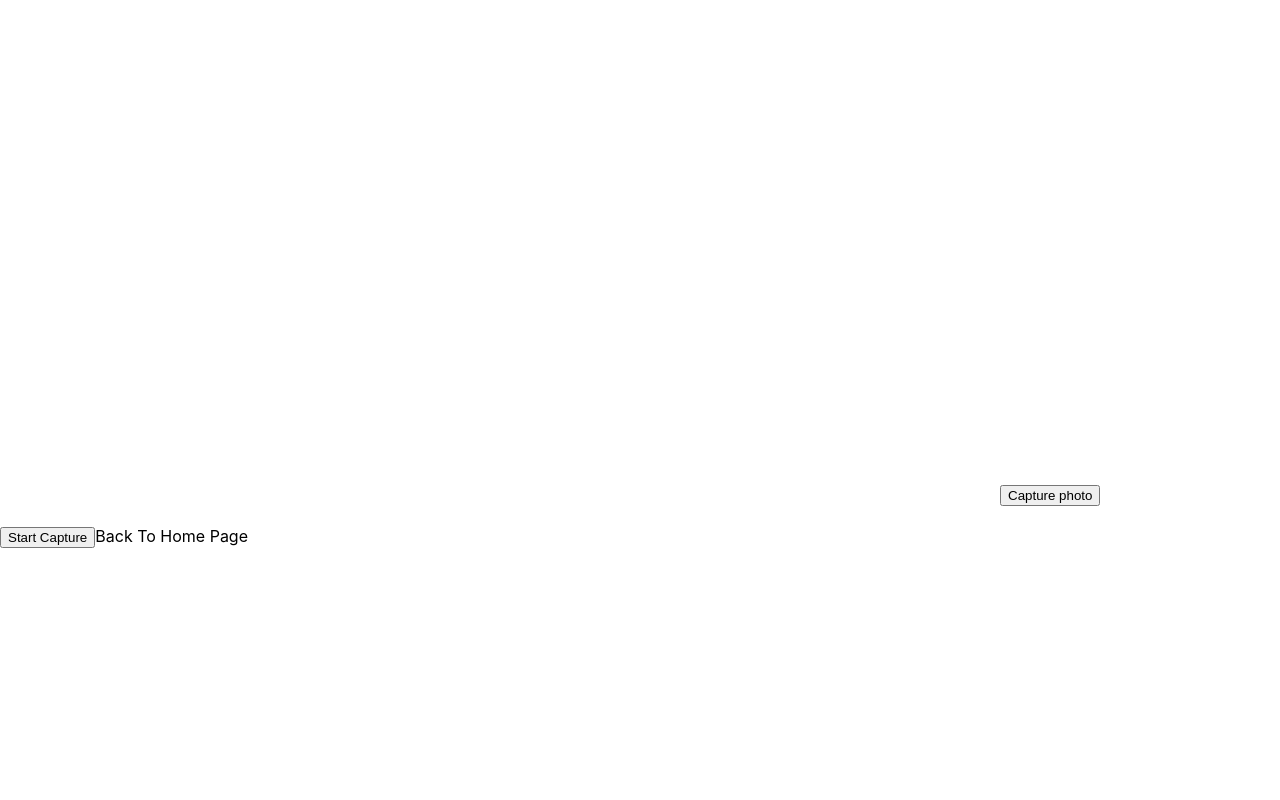
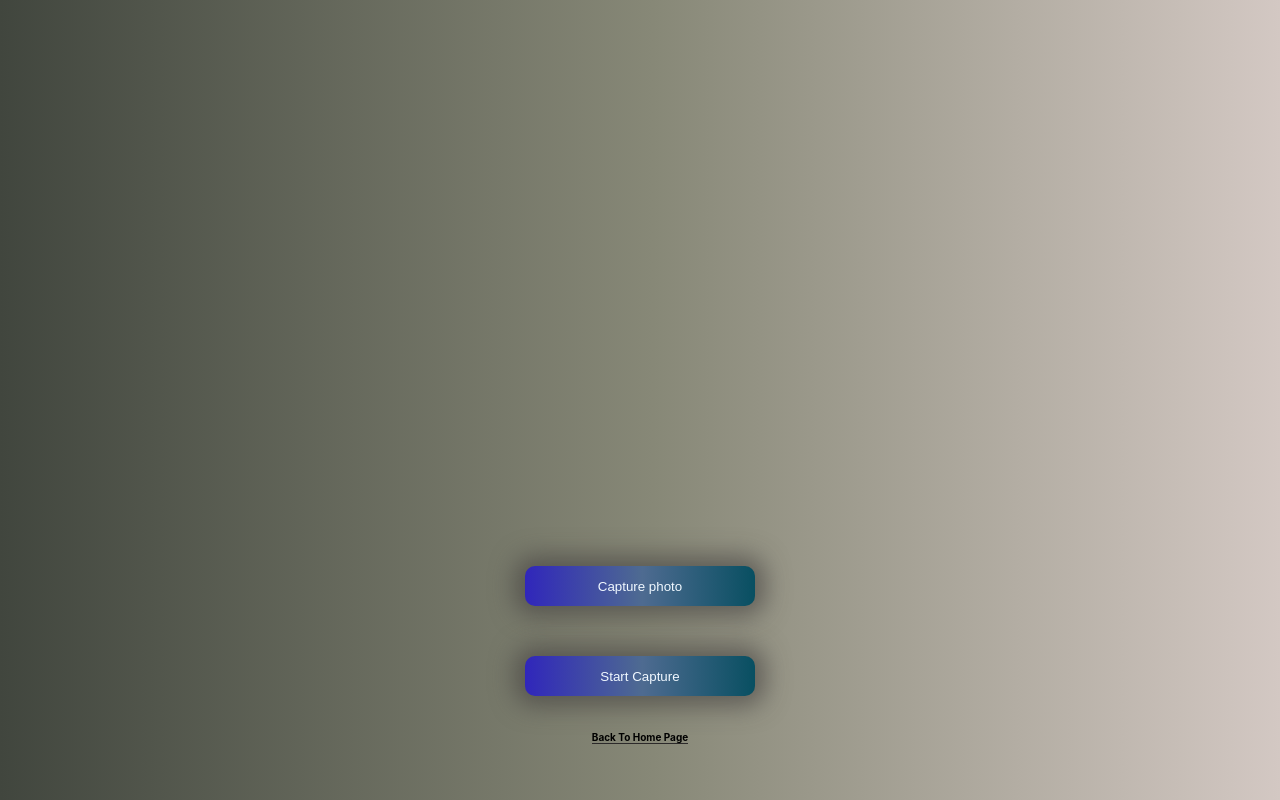
Before and after one commit to MhmdNdri/Next-Access, a Next.js app: page /pwa-sample/camera in a window 1280 px wide. Built offline with nearby package versions, Linux system fonts and the light colour scheme; no server answers.

Commit message:
Update: Camera Styles

```diff
--- a/pages/camera.js
+++ b/pages/camera.js
@@ -1,6 +1,7 @@
 import React, { useRef, useCallback, useState } from 'react'
 import Webcam from "react-webcam";
 import Link from 'next/link';
+import styles from "../styles/Location.module.css"
 // class AppStreamCam extends React.Component {
 //     constructor(props) {
 //         super(props);
@@ -105,23 +106,23 @@ const camera = () => {
     );
 
     return (
-        <div>
+        <div className={styles.container}>
             <Webcam
                 audio={true}
                 height={500}
                 ref={webcamRef}
                 screenshotFormat="image/jpeg"
             />
-            <button onClick={capture}>Capture photo</button> <br />
+            <button className={styles.btn} onClick={capture}>Capture photo</button> <br />
             <br />
             {capturing ? (
-                <button onClick={handleStopCaptureClick}>Stop Capture</button>
+                <button className={styles.btn} onClick={handleStopCaptureClick}>Stop Capture</button>
             ) : (
-                    <button onClick={handleStartCaptureClick}>Start Capture</button>
+                    <button className={styles.btn} onClick={handleStartCaptureClick}>Start Capture</button>
                 )}
 
             {recordedChunks.length > 0 && (
-                <button onClick={handleDownload}>Download</button>
+                <button className={styles.btn} onClick={handleDownload}>Download</button>
             )}
 
 
@@ -133,7 +134,7 @@ const camera = () => {
             }
 
             <Link href="/">
-                <a>Back To Home Page</a>
+                <a className={styles.backToHome}>Back To Home Page</a>
             </Link>
         </div >
     );
--- a/styles/Location.module.css
+++ b/styles/Location.module.css
@@ -14,6 +14,7 @@
     border: none;
     outline: none;
     transition: 0.5s;
+    margin-top: 10px;
     color:aliceblue;
     box-shadow: 0px 0px 25px 10px rgba(63, 60, 60, 0.6);
     background-image: linear-gradient(to right, #3026bb 0%, #4e6b91  51%, #084f61  100%);
```
Also changed, not shown: 1 other file (tests, documents, lock files or other folders).
